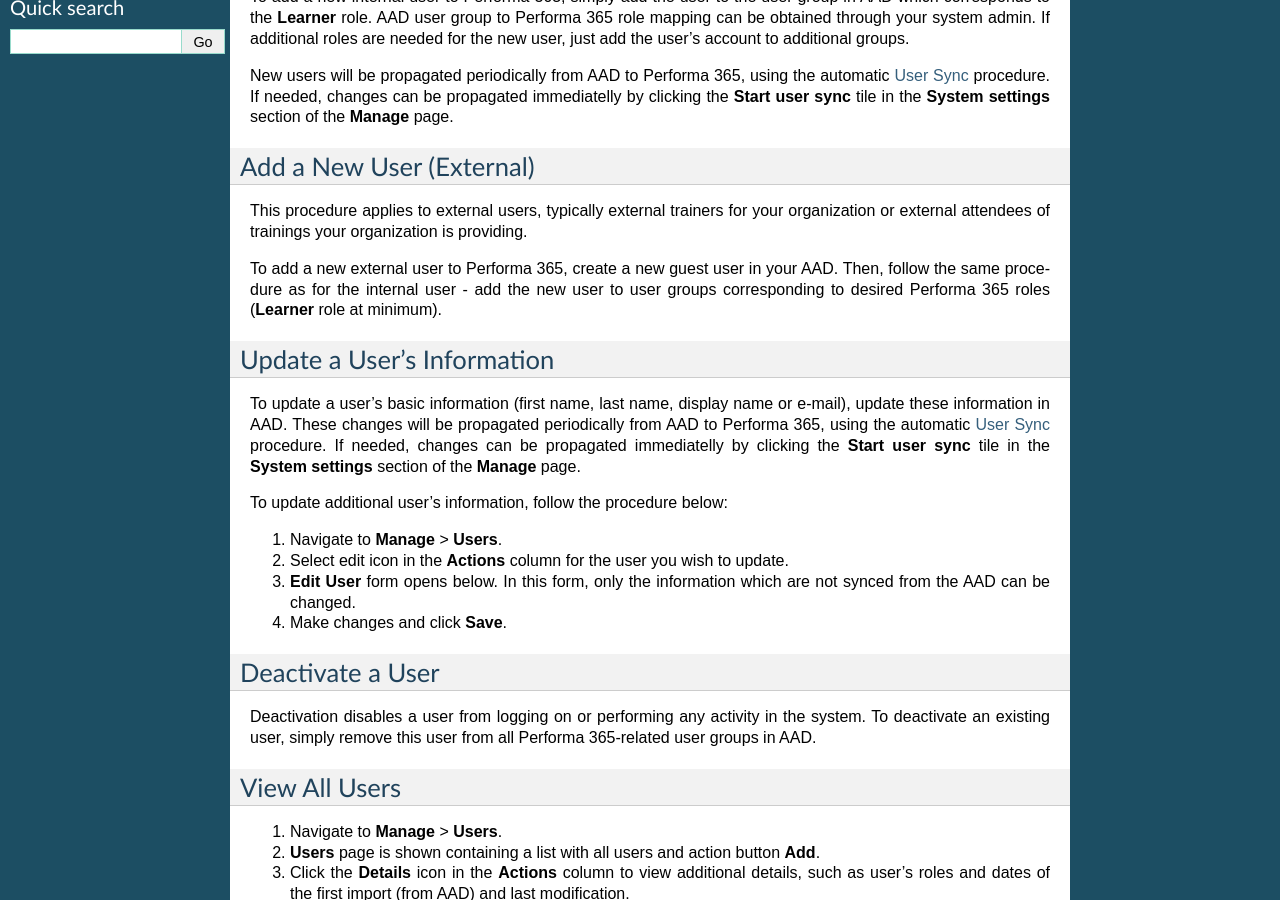
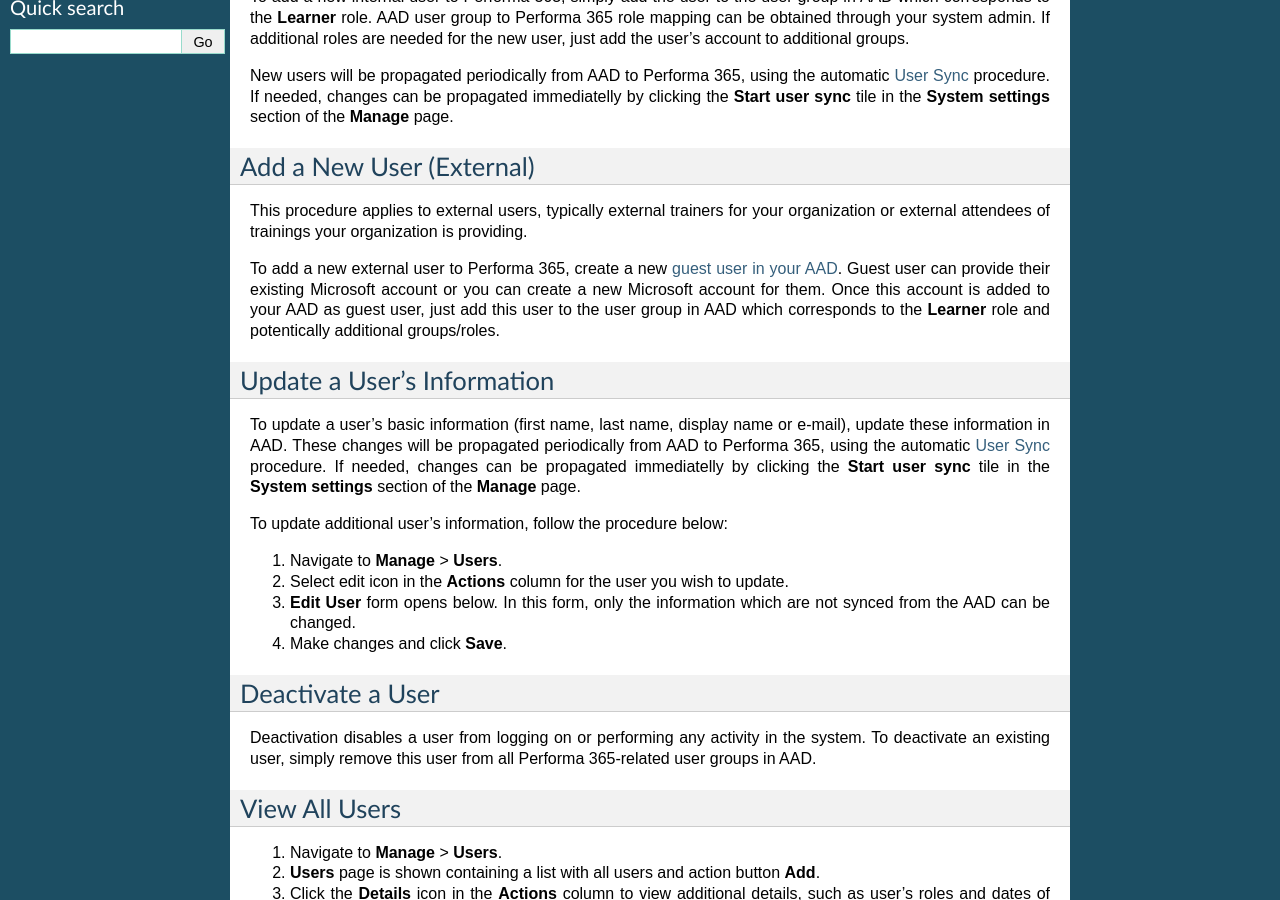
Before and after one commit to pslisko/performa365docs, a Sphinx documentation site: the page built from docs/howto/manage_users.rst, in a window 1280 px wide and 900 px high, scrolled down 543 px. Built offline with Sphinx 7.4.7, drawn with Linux system fonts in a browser that asks for light colours; pages that are not in the unit, such as notebooks, are missing from menus.

Commit message:
Update manage_users.rst

```diff
--- a/docs/howto/manage_users.rst
+++ b/docs/howto/manage_users.rst
@@ -36,7 +36,7 @@
 
 This procedure applies to external users, typically external trainers for your organization or external attendees of trainings your organization is providing.
 
-To add a new external user to Performa 365, create a new guest user in your AAD. Then, follow the same procedure as for the internal user - add the new user to user groups corresponding to desired Performa 365 roles (**Learner** role at minimum).
+To add a new external user to Performa 365, create a new `guest user in your AAD <https://docs.microsoft.com/en-us/azure/active-directory/b2b/user-properties>`_. Guest user can provide their existing Microsoft account or you can create a new Microsoft account for them. Once this account is added to your AAD as guest user, just add this user to the user group in AAD which corresponds to the **Learner** role and potentically additional groups/roles.
 
 Update a User's Information
 ^^^^^^^^^^^^^^^^^^^^^^^^^^^^
```
